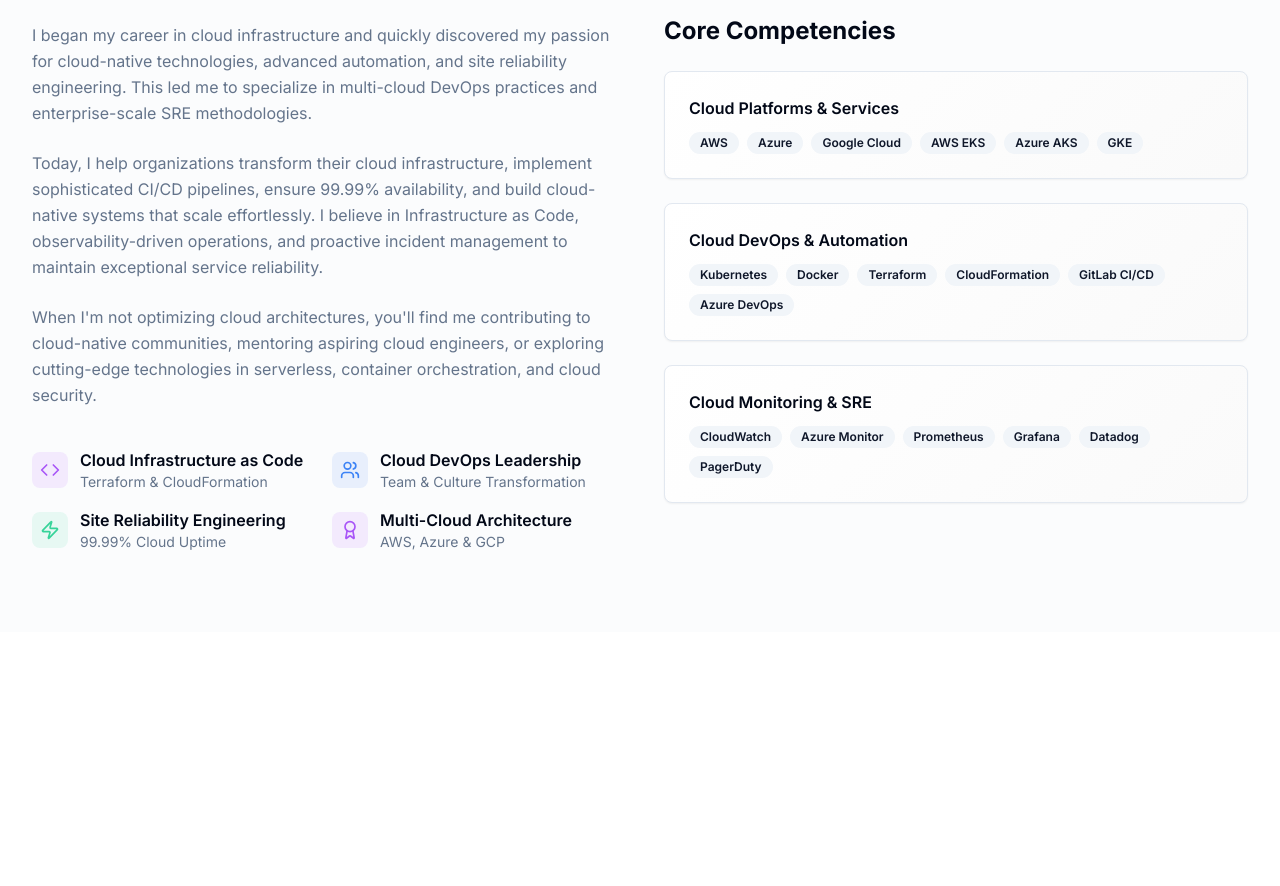
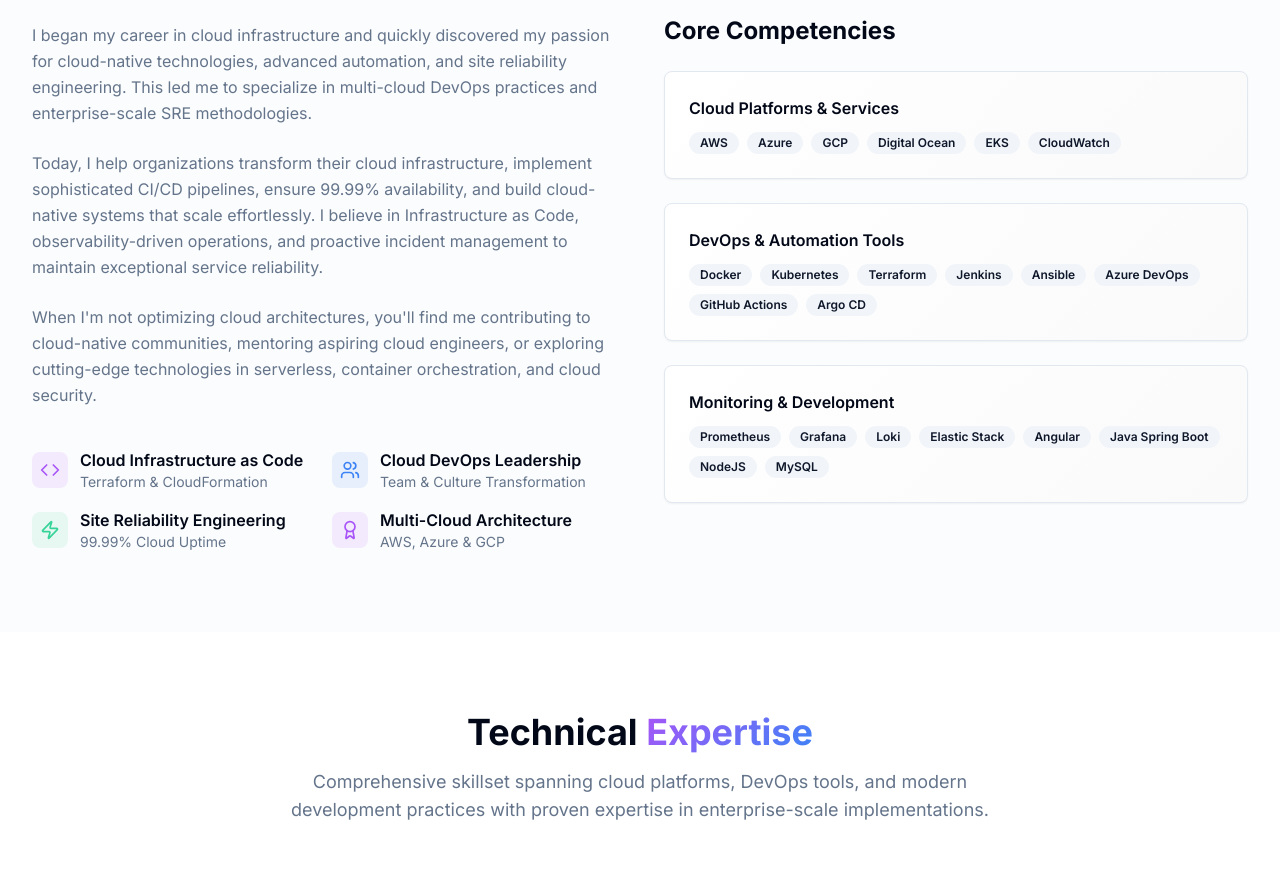
Before and after one commit to moda3va/ulegacy-cv, a React (Vite) app: page / in a window 1280 px wide. Shown: the part 1160-2046 px from the top of the page. Before the commit the page ends 1792 px from the top, so only its background shows below. Built offline with nearby package versions, Linux system fonts and the light colour scheme.

Commit message:
Update skills based on resume images

```diff
--- a/src/components/About.tsx
+++ b/src/components/About.tsx
@@ -86,38 +86,42 @@ const About = () => {
                 <div className="flex flex-wrap gap-2">
                   <Badge variant="secondary">AWS</Badge>
                   <Badge variant="secondary">Azure</Badge>
-                  <Badge variant="secondary">Google Cloud</Badge>
-                  <Badge variant="secondary">AWS EKS</Badge>
-                  <Badge variant="secondary">Azure AKS</Badge>
-                  <Badge variant="secondary">GKE</Badge>
+                  <Badge variant="secondary">GCP</Badge>
+                  <Badge variant="secondary">Digital Ocean</Badge>
+                  <Badge variant="secondary">EKS</Badge>
+                  <Badge variant="secondary">CloudWatch</Badge>
                 </div>
               </CardContent>
             </Card>
 
             <Card className="hero-card">
               <CardContent className="p-6">
-                <h4 className="font-semibold mb-3">Cloud DevOps & Automation</h4>
+                <h4 className="font-semibold mb-3">DevOps & Automation Tools</h4>
                 <div className="flex flex-wrap gap-2">
+                  <Badge variant="secondary">Docker</Badge>
                   <Badge variant="secondary">Kubernetes</Badge>
-                  <Badge variant="secondary">Docker</Badge>
                   <Badge variant="secondary">Terraform</Badge>
-                  <Badge variant="secondary">CloudFormation</Badge>
-                  <Badge variant="secondary">GitLab CI/CD</Badge>
+                  <Badge variant="secondary">Jenkins</Badge>
+                  <Badge variant="secondary">Ansible</Badge>
                   <Badge variant="secondary">Azure DevOps</Badge>
+                  <Badge variant="secondary">GitHub Actions</Badge>
+                  <Badge variant="secondary">Argo CD</Badge>
                 </div>
               </CardContent>
             </Card>
 
             <Card className="hero-card">
               <CardContent className="p-6">
-                <h4 className="font-semibold mb-3">Cloud Monitoring & SRE</h4>
+                <h4 className="font-semibold mb-3">Monitoring & Development</h4>
                 <div className="flex flex-wrap gap-2">
-                  <Badge variant="secondary">CloudWatch</Badge>
-                  <Badge variant="secondary">Azure Monitor</Badge>
                   <Badge variant="secondary">Prometheus</Badge>
                   <Badge variant="secondary">Grafana</Badge>
-                  <Badge variant="secondary">Datadog</Badge>
-                  <Badge variant="secondary">PagerDuty</Badge>
+                  <Badge variant="secondary">Loki</Badge>
+                  <Badge variant="secondary">Elastic Stack</Badge>
+                  <Badge variant="secondary">Angular</Badge>
+                  <Badge variant="secondary">Java Spring Boot</Badge>
+                  <Badge variant="secondary">NodeJS</Badge>
+                  <Badge variant="secondary">MySQL</Badge>
                 </div>
               </CardContent>
             </Card>
--- /dev/null
+++ b/src/components/Skills.tsx
@@ -0,0 +1,169 @@
+import { Badge } from "@/components/ui/badge";
+import { Card, CardContent, CardHeader, CardTitle } from "@/components/ui/card";
+import { Progress } from "@/components/ui/progress";
+
+const Skills = () => {
+  const technicalSkills = {
+    "Containers/Orchestration": [
+      { name: "Docker", level: 95 },
+      { name: "Kubernetes", level: 70 },
+      { name: "Helm", level: 40 },
+      { name: "EKS", level: 90 }
+    ],
+    "Logging/Monitoring": [
+      { name: "Grafana/Loki", level: 65 },
+      { name: "Prometheus", level: 70 },
+      { name: "AWS CloudWatch", level: 85 },
+      { name: "Elastic Stack", level: 60 }
+    ],
+    "Automation Tools": [
+      { name: "Jenkins", level: 80 },
+      { name: "Terraform", level: 75 },
+      { name: "Ansible", level: 75 },
+      { name: "Argo CD", level: 40 },
+      { name: "Azure DevOps", level: 85 },
+      { name: "GitHub Actions", level: 80 },
+      { name: "Python Scripting", level: 65 },
+      { name: "Bash", level: 90 }
+    ],
+    "Cloud Platforms": [
+      { name: "AWS", level: 85 },
+      { name: "Azure", level: 60 },
+      { name: "GCP", level: 30 },
+      { name: "Digital Ocean", level: 80 }
+    ],
+    "Operating Systems": [
+      { name: "Ubuntu", level: 90 },
+      { name: "Windows", level: 90 },
+      { name: "CentOS", level: 60 },
+      { name: "Kali", level: 50 },
+      { name: "MacOS", level: 70 }
+    ],
+    "Development & Deployment": [
+      { name: "Git/GitHub/Bitbucket", level: 85 },
+      { name: "Maven/Gradle", level: 70 },
+      { name: "Nginx/Apache", level: 80 },
+      { name: "HAProxy", level: 75 },
+      { name: "Angular", level: 95 },
+      { name: "Java Spring Boot", level: 80 },
+      { name: "MySQL", level: 95 },
+      { name: "PostgreSQL", level: 80 },
+      { name: "PHP/Laravel", level: 90 },
+      { name: "NodeJS", level: 85 },
+      { name: "Kafka", level: 70 },
+      { name: "Pentesting", level: 50 }
+    ]
+  };
+
+  const softSkills = [
+    { name: "Research", level: 93 },
+    { name: "Troubleshooting", level: 84 },
+    { name: "Emotional Intelligence", level: 98 },
+    { name: "Collaboration", level: 99 },
+    { name: "Availability", level: 99 }
+  ];
+
+  const getProgressColor = (level: number) => {
+    if (level >= 80) return "bg-brand-green";
+    if (level >= 60) return "bg-brand-blue";
+    return "bg-brand-purple";
+  };
+
+  return (
+    <section id="skills" className="py-20 bg-background">
+      <div className="max-w-7xl mx-auto px-4 sm:px-6 lg:px-8">
+        <div className="text-center mb-16">
+          <h2 className="text-3xl lg:text-4xl font-bold mb-4">
+            Technical <span className="gradient-text">Expertise</span>
+          </h2>
+          <p className="text-lg text-muted-foreground max-w-3xl mx-auto">
+            Comprehensive skillset spanning cloud platforms, DevOps tools, and modern development practices
+            with proven expertise in enterprise-scale implementations.
+          </p>
+        </div>
+
+        {/* Soft Skills */}
+        <div className="mb-12">
+          <Card className="hero-card">
+            <CardHeader>
+              <CardTitle className="text-xl font-semibold">Personal Qualities</CardTitle>
+            </CardHeader>
+            <CardContent>
+              <div className="grid grid-cols-1 md:grid-cols-2 lg:grid-cols-3 gap-6">
+                {softSkills.map((skill) => (
+                  <div key={skill.name} className="space-y-2">
+                    <div className="flex justify-between items-center">
+                      <span className="font-medium">{skill.name}</span>
+                      <span className="text-sm text-muted-foreground">{skill.level}%</span>
+                    </div>
+                    <Progress value={skill.level} className="h-2" />
+                  </div>
+                ))}
+              </div>
+            </CardContent>
+          </Card>
+        </div>
+
+        {/* Technical Skills */}
+        <div className="grid gap-8">
+          {Object.entries(technicalSkills).map(([category, skills]) => (
+            <Card key={category} className="hero-card">
+              <CardHeader>
+                <CardTitle className="text-xl font-semibold">{category}</CardTitle>
+              </CardHeader>
+              <CardContent>
+                <div className="grid grid-cols-1 md:grid-cols-2 lg:grid-cols-3 xl:grid-cols-4 gap-6">
+                  {skills.map((skill) => (
+                    <div key={skill.name} className="space-y-2">
+                      <div className="flex justify-between items-center">
+                        <span className="font-medium text-sm">{skill.name}</span>
+                        <span className="text-xs text-muted-foreground">{skill.level}%</span>
+                      </div>
+                      <div className="w-full bg-muted rounded-full h-2">
+                        <div
+                          className={`h-2 rounded-full transition-all duration-300 ${getProgressColor(skill.level)}`}
+                          style={{ width: `${skill.level}%` }}
+                        />
+                      </div>
+                    </div>
+                  ))}
+                </div>
+              </CardContent>
+            </Card>
+          ))}
+        </div>
+
+        {/* Key Certifications & Highlights */}
+        <div className="mt-12">
+          <Card className="hero-card">
+            <CardHeader>
+              <CardTitle className="text-xl font-semibold">Key Highlights</CardTitle>
+            </CardHeader>
+            <CardContent>
+              <div className="grid grid-cols-2 md:grid-cols-4 gap-4">
+                <div className="text-center p-4 rounded-lg bg-brand-purple/10">
+                  <div className="text-2xl font-bold text-brand-purple mb-1">6+</div>
+                  <div className="text-sm text-muted-foreground">Years DevOps/SRE</div>
+                </div>
+                <div className="text-center p-4 rounded-lg bg-brand-blue/10">
+                  <div className="text-2xl font-bold text-brand-blue mb-1">Multi-Cloud</div>
+                  <div className="text-sm text-muted-foreground">AWS, Azure, GCP</div>
+                </div>
+                <div className="text-center p-4 rounded-lg bg-brand-green/10">
+                  <div className="text-2xl font-bold text-brand-green mb-1">CI/CD</div>
+                  <div className="text-sm text-muted-foreground">Expert Level</div>
+                </div>
+                <div className="text-center p-4 rounded-lg bg-brand-purple/10">
+                  <div className="text-2xl font-bold text-brand-purple mb-1">Enterprise</div>
+                  <div className="text-sm text-muted-foreground">Scale Solutions</div>
+                </div>
+              </div>
+            </CardContent>
+          </Card>
+        </div>
+      </div>
+    </section>
+  );
+};
+
+export default Skills;
--- a/src/pages/Index.tsx
+++ b/src/pages/Index.tsx
@@ -1,6 +1,7 @@
 import Navigation from "@/components/Navigation";
 import Hero from "@/components/Hero";
 import About from "@/components/About";
+import Skills from "@/components/Skills";
 import "@fontsource/inter/400.css";
 import "@fontsource/inter/500.css";
 import "@fontsource/inter/600.css";
@@ -12,6 +13,7 @@ const Index = () => {
       <Navigation />
       <Hero />
       <About />
+      <Skills />
     </div>
   );
 };
```
